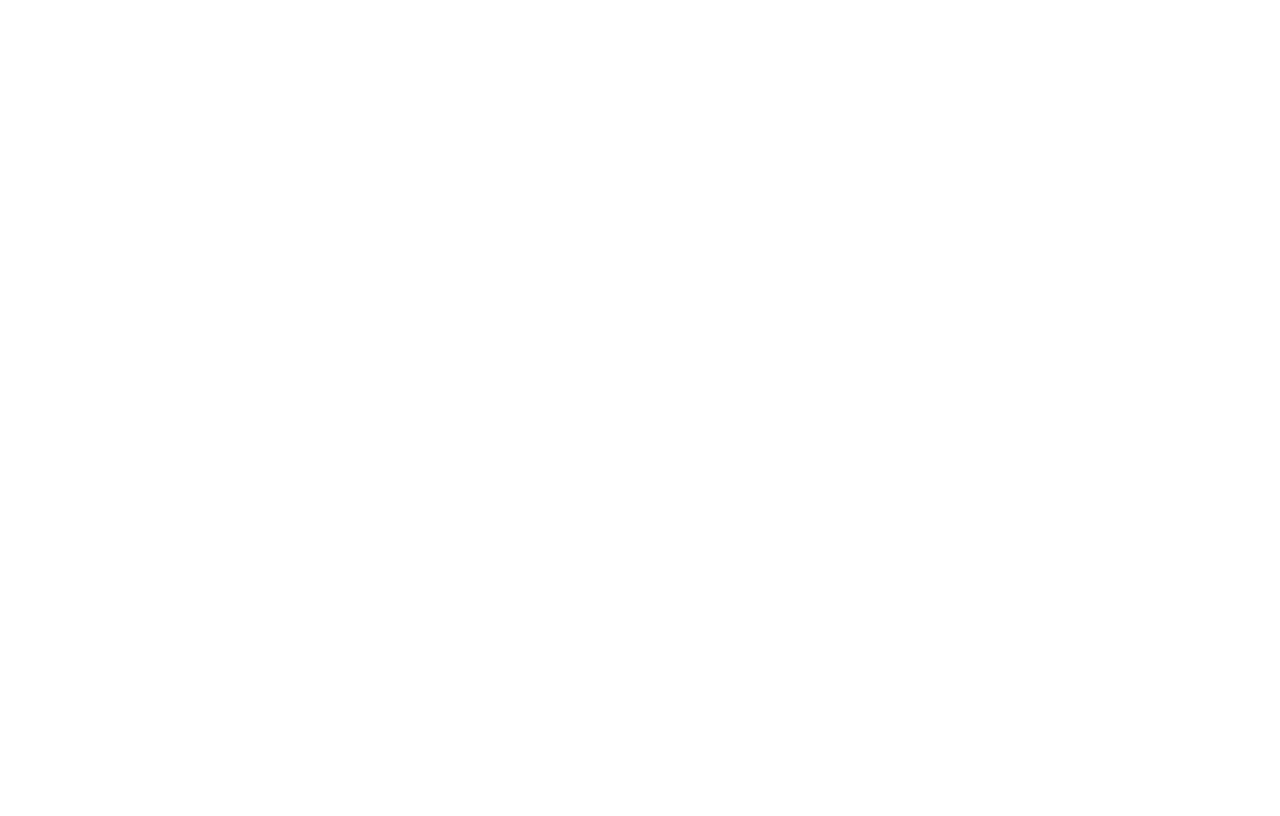
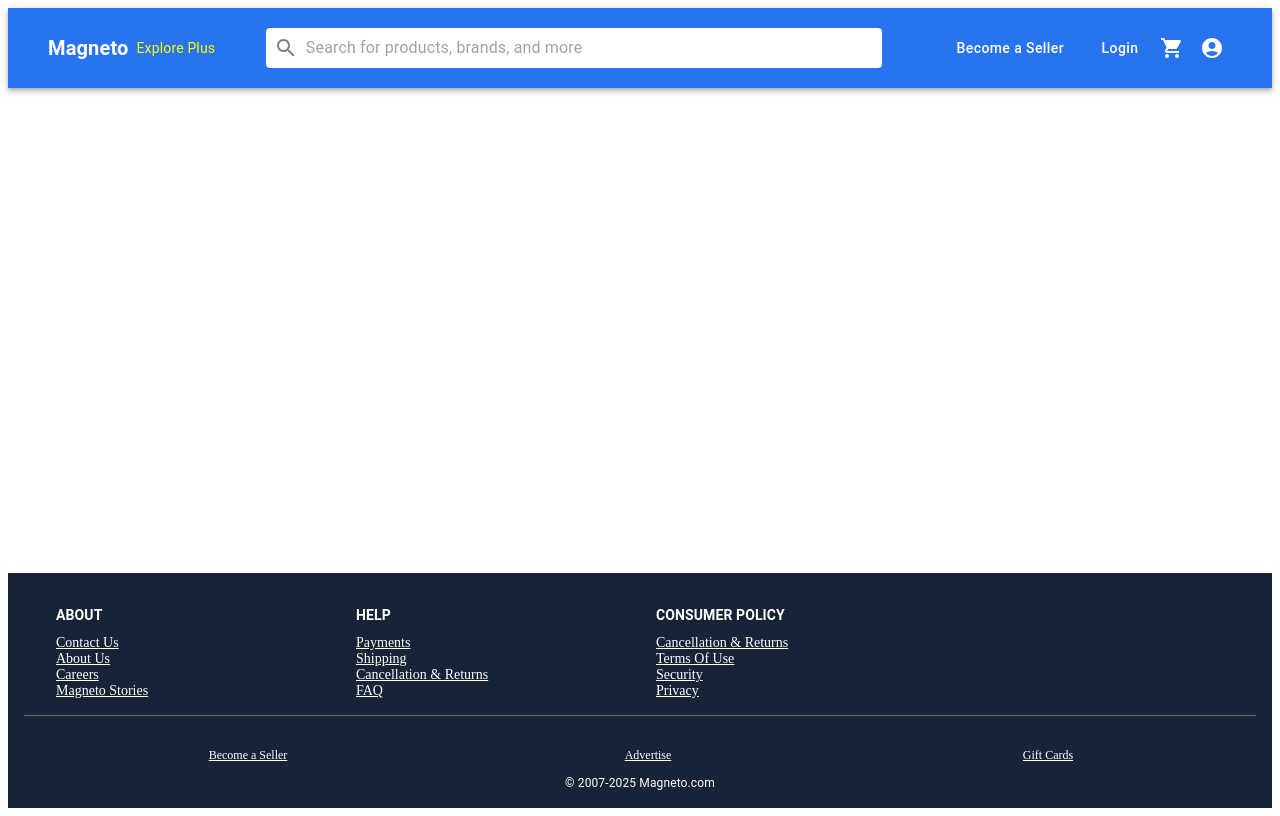
Before and after one commit to pravijain2004/React.js-Nest.js, a React (Create React App) app in the folder frontend/front/: page /navbar in a window 1280 px wide. Before the commit this address had no page. Built offline with nearby package versions, Linux system fonts and the light colour scheme.

Commit message:
Add Footer and Navbar

```diff
--- a/frontend/front/src/App.js
+++ b/frontend/front/src/App.js
@@ -3,15 +3,17 @@
 import Login from "./Component/Login"
 import Register from "./Component/Register";
 import Forgot from "./Component/Forgot_Password";
+import Navbar from "./Component/Navbar";
 
 export default function App(){
   return(
     <>
     <BrowserRouter>
     <Routes>
-      <Route path="/" exact element={<Login />}></Route>
-      <Route path="/register" exact element={<Register />}></Route>
-      <Route path="/reset-password" exact element={<Forgot />}></Route>
+      <Route path="/"element={<Login />}></Route>
+      <Route path="/register"element={<Register />}></Route>
+      <Route path="/reset-password"element={<Forgot />}></Route>
+      <Route path="/navbar"element = {<Navbar />}></Route>
       </Routes>
       </BrowserRouter>
     </>
--- /dev/null
+++ b/frontend/front/src/Component/Navbar.jsx
@@ -0,0 +1,90 @@
+import React from "react";
+import { AppBar, Toolbar, Typography, Box, IconButton, Button, InputBase, useMediaQuery, Grid, Link, Divider } from "@mui/material";
+import { useNavigate } from "react-router-dom";
+import { ShoppingCart, AccountCircle, Search } from "@mui/icons-material";
+import { useTheme } from "@mui/material/styles";
+
+const Navbar = () => {
+  const navigate = useNavigate();
+  const theme = useTheme();
+
+  // Breakpoints
+  const isMobile = useMediaQuery(theme.breakpoints.down("sm")); // Mobile: <600px
+  const isTablet = useMediaQuery(theme.breakpoints.between("sm", "md")); // Tablet: 600px-960px
+  const isDesktop = useMediaQuery(theme.breakpoints.up("md")); // Desktop: >960px
+
+  return (
+    <Box sx={{ display: "flex", flexDirection: "column", minHeight: "100vh" }}>
+      <AppBar position="static" sx={{ backgroundColor: "#2874f0", padding: "8px 16px" }}>
+        <Toolbar sx={{ display: "flex", flexWrap: "wrap", justifyContent: "space-between" }}>
+          {/* Logo */}
+          <Box sx={{ display: "flex", alignItems: "center" }}>
+            <Typography variant="h6" sx={{ fontWeight: "bold", flexShrink: 0 }}>Magneto</Typography>
+            <Typography variant="body2" sx={{ marginLeft: 1, color: "yellow" }}>Explore Plus</Typography>
+          </Box>
+
+          {/* Search Bar (Only for Desktop) */}
+          {isDesktop && (
+            <Box sx={{ display: "flex", alignItems: "center", backgroundColor: "white", borderRadius: "4px", padding: "4px 8px", flexGrow: 1, maxWidth: 600 }}>
+              <Search sx={{ color: "gray" }} />
+              <InputBase placeholder="Search for products, brands, and more" sx={{ marginLeft: 1, flex: 1 }} />
+            </Box>
+          )}
+
+          {/* Buttons & Icons */}
+          <Box sx={{ display: "flex", alignItems: "center" }}>
+            {isDesktop && (
+              <Button color="inherit" sx={{ marginLeft: 2, textTransform: "none" }} onClick={() => navigate("/sell")}>Become a Seller</Button>
+            )}
+            {(isTablet || isDesktop) && (
+              <Button color="inherit" sx={{ marginLeft: 2, textTransform: "none" }} onClick={() => navigate("/login")}>Login</Button>
+            )}
+            <IconButton color="inherit" onClick={() => navigate("/cart")}><ShoppingCart /></IconButton>
+            <IconButton color="inherit" onClick={() => navigate("/account")}><AccountCircle /></IconButton>
+          </Box>
+        </Toolbar>
+      </AppBar>
+
+      <Box sx={{ flexGrow: 1 }}></Box>
+
+      {/* Footer */}
+      <Box sx={{ backgroundColor: "#172337", color: "white", padding: "16px", marginTop: "auto" }}>
+        <Grid container spacing={2} sx={{ maxWidth: "1200px", margin: "auto", fontSize: "14px" }}>
+          <Grid item xs={6} sm={3}>
+            <Typography variant="subtitle2" sx={{ fontWeight: "bold", marginBottom: "8px" }}>ABOUT</Typography>
+            <Link href="#" color="inherit" display="block">Contact Us</Link>
+            <Link href="#" color="inherit" display="block">About Us</Link>
+            <Link href="#" color="inherit" display="block">Careers</Link>
+            <Link href="#" color="inherit" display="block">Magneto Stories</Link>
+          </Grid>
+          <Grid item xs={6} sm={3}>
+            <Typography variant="subtitle2" sx={{ fontWeight: "bold", marginBottom: "8px" }}>HELP</Typography>
+            <Link href="#" color="inherit" display="block">Payments</Link>
+            <Link href="#" color="inherit" display="block">Shipping</Link>
+            <Link href="#" color="inherit" display="block">Cancellation & Returns</Link>
+            <Link href="#" color="inherit" display="block">FAQ</Link>
+          </Grid>
+          <Grid item xs={6} sm={3}>
+            <Typography variant="subtitle2" sx={{ fontWeight: "bold", marginBottom: "8px" }}>CONSUMER POLICY</Typography>
+            <Link href="#" color="inherit" display="block">Cancellation & Returns</Link>
+            <Link href="#" color="inherit" display="block">Terms Of Use</Link>
+            <Link href="#" color="inherit" display="block">Security</Link>
+            <Link href="#" color="inherit" display="block">Privacy</Link>
+          </Grid>
+        </Grid>
+
+        <Divider sx={{ backgroundColor: "gray", marginY: "16px" }} />
+
+        <Grid container spacing={2} sx={{ maxWidth: "1200px", margin: "auto", textAlign: "center", fontSize: "12px" }}>
+          <Grid item xs={4}><Link href="#" color="inherit">Become a Seller</Link></Grid>
+          <Grid item xs={4}><Link href="#" color="inherit">Advertise</Link></Grid>
+          <Grid item xs={4}><Link href="#" color="inherit">Gift Cards</Link></Grid>
+        </Grid>
+
+        <Typography variant="body2" align="center" sx={{ marginTop: "12px", fontSize: "12px" }}>© 2007-2025 Magneto.com</Typography>
+      </Box>
+    </Box>
+  );
+};
+
+export default Navbar;
```
